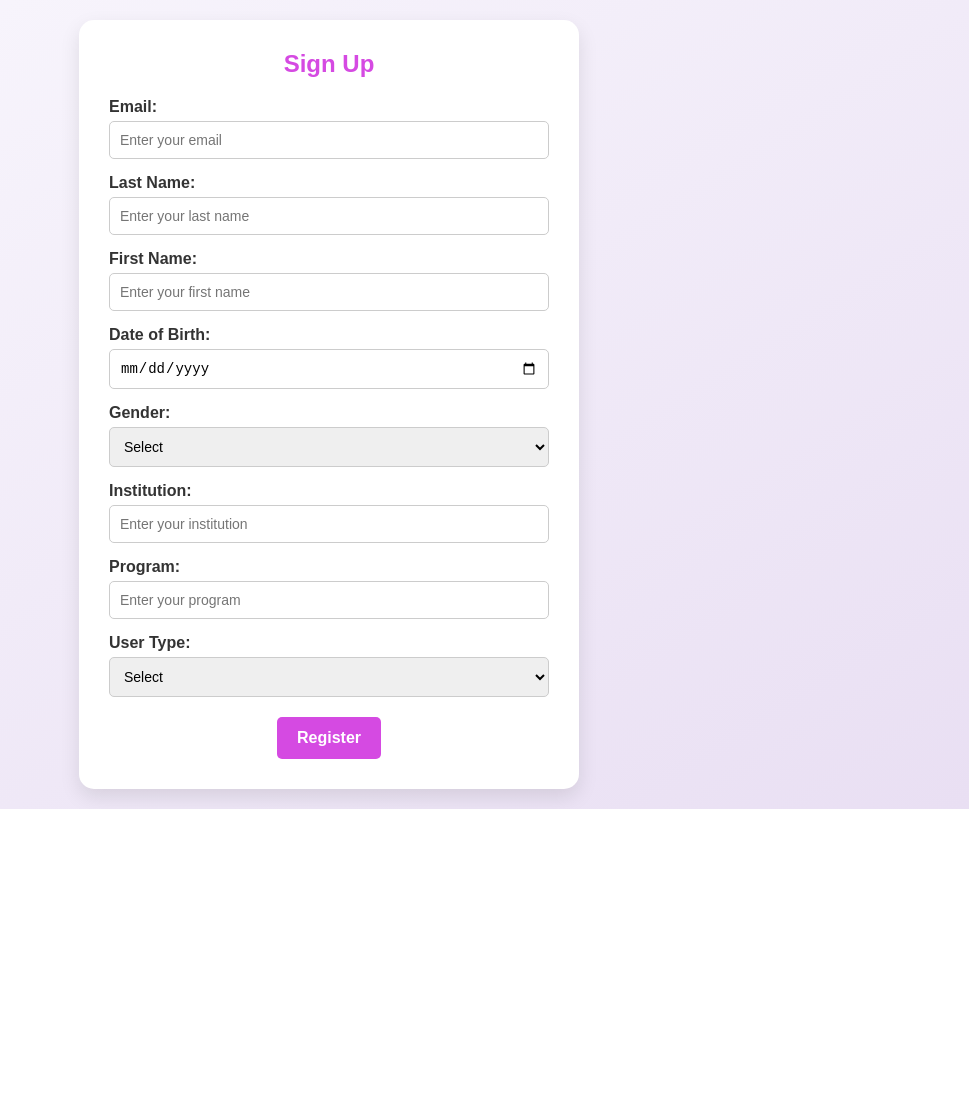
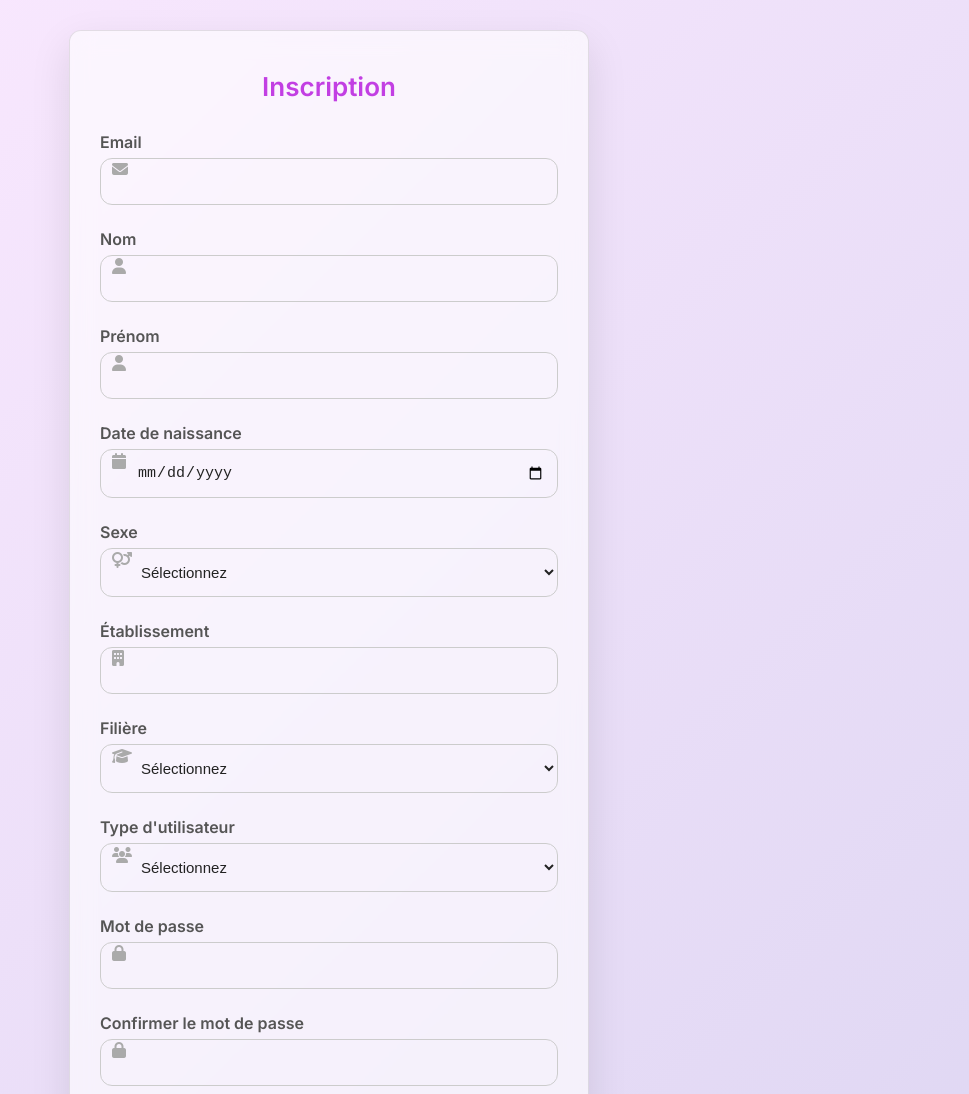
Before and after one commit to hiba-agdi05/projet, a website: page register.html in a window 1280 px wide. Shown: the top 1094 px of the page, without its empty margins (311-1280 px from the left). Before the commit the page ends 809 px from the top, so only its background shows below. Drawn offline with Linux system fonts and the light colour scheme.

Commit message:
ajout formulaire inscription

```diff
--- a/package.json
+++ b/package.json
@@ -1,4 +1,9 @@
 {
+  "dependencies": {
+    "bcrypt": "^5.1.1",
+    "express": "^5.1.0",
+    "jsonwebtoken": "^9.0.2"
+  },
   "name": "projet",
   "version": "1.0.0",
   "main": "server.js",
--- a/register.html
+++ b/register.html
@@ -1,181 +1,323 @@
 <!DOCTYPE html>
-<html lang="en">
+<html lang="fr">
 <head>
-  <meta charset="UTF-8">
-  <meta name="viewport" content="width=device-width, initial-scale=1.0">
-  <title>Registration Form</title>
+  <meta charset="UTF-8" />
+  <meta name="viewport" content="width=device-width, initial-scale=1.0"/>
+  <title>Formulaire d'inscription</title>
+  <link href="https://fonts.googleapis.com/css2?family=Inter:wght@400;600&display=swap" rel="stylesheet">
+  <link rel="stylesheet" href="https://cdnjs.cloudflare.com/ajax/libs/font-awesome/6.4.0/css/all.min.css">
   <style>
+    :root {
+      --primary: #c23fe3;
+      --bg: #f4effa;
+      --form-bg: rgba(255, 255, 255, 0.6);
+      --radius: 12px;
+    }
+
     * {
+      box-sizing: border-box;
       margin: 0;
       padding: 0;
-      box-sizing: border-box;
     }
 
     body {
-      font-family: Arial, sans-serif;
-      background: linear-gradient(to bottom right, #f9f7fd, #e9dff3);
-      padding: 20px;
+      font-family: 'Inter', sans-serif;
+      background: linear-gradient(to right bottom, #fbe9ff, #dfd7f3);
       display: flex;
+      justify-content: center;
       align-items: center;
-      justify-content: center;
       min-height: 100vh;
+      padding: 30px;
     }
 
     form {
-      background: white;
-      padding: 30px;
-      border-radius: 15px;
-      max-width: 500px;
+      background: var(--form-bg);
+      border: 1px solid rgba(0,0,0,0.1);
+      backdrop-filter: blur(12px);
+      padding: 40px 30px;
       width: 100%;
-      box-shadow: 0 8px 20px rgba(0, 0, 0, 0.1);
+      max-width: 520px;
+      border-radius: var(--radius);
+      box-shadow: 0 15px 40px rgba(0, 0, 0, 0.1);
+      animation: fadeIn 0.7s ease;
+    }
+
+    @keyframes fadeIn {
+      from { opacity: 0; transform: translateY(20px); }
+      to { opacity: 1; transform: translateY(0); }
     }
 
     h1 {
       text-align: center;
-      color: #d54ae2;
-      margin-bottom: 20px;
-      font-size: 24px;
+      font-size: 26px;
+      color: var(--primary);
+      margin-bottom: 30px;
+    }
+
+    .form-group {
+      position: relative;
+      margin-bottom: 24px;
+    }
+
+    .form-group i {
+      position: absolute;
+      top: 50%;
+      left: 12px;
+      transform: translateY(-50%);
+      color: #aaa;
+    }
+
+    input, select {
+      width: 100%;
+      padding: 14px 12px 14px 36px;
+      font-size: 15px;
+      border: 1px solid #ccc;
+      border-radius: var(--radius);
+      background: transparent;
+      color: #222;
+      transition: border-color 0.3s ease;
+    }
+
+    input:focus, select:focus {
+      border-color: var(--primary);
+      outline: none;
     }
 
     label {
       display: block;
-      margin-top: 15px;
-      font-weight: bold;
-      color: #333;
+      margin-bottom: 6px;
+      font-weight: 600;
+      color: #555;
+      position: relative;
     }
 
-    input, select {
-      width: 100%;
-      padding: 10px;
-      margin-top: 5px;
-      border: 1px solid #ccc;
-      border-radius: 5px;
+    label[data-tooltip]:hover::after {
+      content: attr(data-tooltip);
+      position: absolute;
+      top: -30px;
+      left: 50%;
+      transform: translateX(-50%);
+      background-color: #333;
+      color: #fff;
+      padding: 6px 10px;
+      border-radius: 4px;
       font-size: 14px;
-      transition: border-color 0.3s ease, box-shadow 0.3s ease;
-    }
-
-    input:focus, select:focus {
-      border-color: #d54ae2;
-      box-shadow: 0 0 5px rgba(213, 74, 226, 0.5);
-      outline: none;
-    }
-
-    button {
-      display: block;
-      margin: 20px auto 0;
-      padding: 12px 20px;
-      background-color: #d54ae2;
-      color: white;
-      border: none;
-      border-radius: 5px;
-      cursor: pointer;
-      font-size: 16px;
-      font-weight: bold;
-      transition: background-color 0.3s ease, transform 0.2s ease;
-    }
-
-    button:hover {
-      background-color: #b13bbd;
-      transform: scale(1.05);
+      white-space: nowrap;
+      z-index: 10;
     }
 
     .error {
       color: red;
-      font-size: 0.9em;
+      font-size: 0.85em;
       margin-top: 5px;
+    }
+
+    .success {
+      text-align: center;
+      color: green;
+      margin-top: 20px;
+    }
+
+    button {
+      width: 100%;
+      padding: 14px;
+      background: var(--primary);
+      color: #fff;
+      font-weight: 600;
+      border: none;
+      border-radius: var(--radius);
+      cursor: pointer;
+      font-size: 16px;
+      transition: transform 0.2s ease, background 0.3s ease;
+    }
+
+    button:hover {
+      background: #a62cc3;
+      transform: translateY(-2px);
+    }
+
+    .hidden {
+      display: none;
     }
 
     @media (max-width: 600px) {
       form {
-        padding: 20px;
-      }
-
-      h1 {
-        font-size: 20px;
-      }
-
-      button {
-        font-size: 14px;
+        padding: 30px 20px;
       }
     }
   </style>
 </head>
 <body>
-  <form id="signupForm">
-    <h1><strong>Sign Up</strong></h1>
-    <label for="email">Email:</label>
-    <input type="email" id="email" name="email" placeholder="Enter your email" required aria-label="Email">
+  <form id="signupForm" novalidate>
+    <h1>Inscription</h1>
+
+    <div class="form-group">
+      <label for="email" data-tooltip="Entrez votre adresse email valide">Email</label>
+      <i class="fa fa-envelope"></i>
+      <input type="email" id="email" name="email" required />
       <div class="error" id="emailError"></div>
+    </div>
 
-    <label for="lastName">Last Name:</label>
-    <input type="text" id="lastName" name="lastName" placeholder="Enter your last name" required aria-label="Last Name">
+    <div class="form-group">
+      <label for="lastName" data-tooltip="Entrez votre nom de famille">Nom</label>
+      <i class="fa fa-user"></i>
+      <input type="text" id="lastName" name="lastName" required />
       <div class="error" id="lastNameError"></div>
+    </div>
 
-    <label for="firstName">First Name:</label>
-    <input type="text" id="firstName" name="firstName" placeholder="Enter your first name" required aria-label="First Name">
+    <div class="form-group">
+      <label for="firstName" data-tooltip="Entrez votre prénom">Prénom</label>
+      <i class="fa fa-user"></i>
+      <input type="text" id="firstName" name="firstName" required />
       <div class="error" id="firstNameError"></div>
+    </div>
 
-    <label for="birthDate">Date of Birth:</label>
-    <input type="date" id="birthDate" name="birthDate" required aria-label="Date of Birth">
+    <div class="form-group">
+      <label for="birthDate" data-tooltip="Sélectionnez votre date de naissance">Date de naissance</label>
+      <i class="fa fa-calendar"></i>
+      <input type="date" id="birthDate" name="birthDate" required />
       <div class="error" id="birthDateError"></div>
+    </div>
 
-    <label for="gender">Gender:</label>
-    <select id="gender" name="gender" required aria-label="Gender">
-      <option value="">Select</option>
-      <option value="Male">Male</option>
-      <option value="Female">Female</option>
+    <div class="form-group">
+      <label for="gender" data-tooltip="Sélectionnez votre sexe">Sexe</label>
+      <i class="fa fa-venus-mars"></i>
+      <select id="gender" name="gender" required>
+        <option value="">Sélectionnez</option>
+        <option value="Male">Homme</option>
+        <option value="Female">Femme</option>
       </select>
       <div class="error" id="genderError"></div>
+    </div>
 
-    <label for="institution">Institution:</label>
-    <input type="text" id="institution" name="institution" placeholder="Enter your institution" required aria-label="Institution">
+    <div class="form-group">
+      <label for="institution" data-tooltip="Entrez le nom de votre établissement">Établissement</label>
+      <i class="fa fa-building"></i>
+      <input type="text" id="institution" name="institution" required />
       <div class="error" id="institutionError"></div>
+    </div>
 
-    <label for="program">Program:</label>
-    <input type="text" id="program" name="program" placeholder="Enter your program" required aria-label="Program">
+    <div class="form-group">
+      <label for="program" data-tooltip="Sélectionnez votre filière d'études">Filière</label>
+      <i class="fa fa-graduation-cap"></i>
+      <select id="program" name="program" required>
+        <option value="">Sélectionnez</option>
+        <option value="Mathématique">Mathématique</option>
+        <option value="Physique">Physique</option>
+        <option value="Informatique">Informatique</option>
+        <option value="Chimie">Chimie</option>
+        <option value="Autre">Autre</option>
+      </select>
       <div class="error" id="programError"></div>
+    </div>
 
-    <label for="userType">User Type:</label>
-    <select id="userType" name="userType" required aria-label="User Type">
-      <option value="">Select</option>
-      <option value="student">Student</option>
-      <option value="teacher">Teacher</option>
+    <div class="form-group hidden" id="otherProgramGroup">
+      <label for="otherProgram" data-tooltip="Entrez le nom de votre filière si elle n'est pas listée">Autre Filière</label>
+      <i class="fa fa-pencil-alt"></i>
+      <input type="text" id="otherProgram" name="otherProgram" placeholder="Précisez votre filière" />
+    </div>
+
+    <div class="form-group">
+      <label for="userType" data-tooltip="Sélectionnez votre type d'utilisateur">Type d'utilisateur</label>
+      <i class="fa fa-users"></i>
+      <select id="userType" name="userType" required>
+        <option value="">Sélectionnez</option>
+        <option value="student">Étudiant</option>
+        <option value="teacher">Enseignant</option>
       </select>
       <div class="error" id="userTypeError"></div>
+    </div>
 
-    <button type="submit">Register</button>
+    <div class="form-group">
+      <label for="password" data-tooltip="Choisissez un mot de passe sécurisé">Mot de passe</label>
+      <i class="fa fa-lock"></i>
+      <input type="password" id="password" name="password" required />
+      <div class="error" id="passwordError"></div>
+    </div>
+
+    <div class="form-group">
+      <label for="confirmPassword" data-tooltip="Confirmez votre mot de passe">Confirmer le mot de passe</label>
+      <i class="fa fa-lock"></i>
+      <input type="password" id="confirmPassword" name="confirmPassword" required />
+      <div class="error" id="confirmPasswordError"></div>
+    </div>
+
+    <button type="submit">S'inscrire</button>
+    <div class="success" id="successMessage"></div>
   </form>
 
   <script>
-    document.getElementById('signupForm').addEventListener('submit', function(e) {
+    const form = document.getElementById('signupForm');
+    const otherProgramGroup = document.getElementById('otherProgramGroup');
+    const programSelect = document.getElementById('program');
+
+    programSelect.addEventListener('change', function () {
+      otherProgramGroup.classList.toggle('hidden', this.value !== 'Autre');
+    });
+
+    form.addEventListener('submit', function (e) {
       e.preventDefault();
-      const form = e.target;
       const data = new FormData(form);
       const entries = Object.fromEntries(data.entries());
 
-      // Clear previous error messages
-      document.querySelectorAll('.error').forEach(error => error.textContent = '');
-
+      document.querySelectorAll('.error').forEach(el => el.textContent = '');
+      document.getElementById('successMessage').textContent = '';
       let hasError = false;
 
-      // Validate email
-      if (!entries.email.includes('@')) {
-        document.getElementById('emailError').textContent = "Invalid email address.";
+      const requiredFields = {
+        email: 'Email',
+        lastName: 'Nom',
+        firstName: 'Prénom',
+        birthDate: 'Date de naissance',
+        gender: 'Sexe',
+        institution: 'Établissement',
+        program: 'Filière',
+        userType: 'Type d’utilisateur',
+        password: 'Mot de passe',
+        confirmPassword: 'Confirmation du mot de passe'
+      };
+
+      const emailRegex = /^[^@\s]+@[^@\s]+\.[^@\s]+$/;
+      if (!emailRegex.test(entries.email)) {
+        document.getElementById('emailError').textContent = "Adresse email invalide.";
         hasError = true;
       }
 
-      // Validate required fields
-      ['lastName', 'firstName', 'birthDate', 'gender', 'institution', 'program', 'userType'].forEach(field => {
+      for (const field in requiredFields) {
         if (!entries[field]) {
-          document.getElementById(`${field}Error`).textContent = `${field} is required.`;
+          document.getElementById(field + 'Error').textContent = requiredFields[field] + " est requis.";
           hasError = true;
         }
-      });
+      }
 
-      if (hasError) return;
+      if (entries.password !== entries.confirmPassword) {
+        document.getElementById('confirmPasswordError').textContent = "Les mots de passe ne correspondent pas.";
+        hasError = true;
+      }
 
-      // Success message
-      alert(`Successfully registered: ${entries.firstName} ${entries.lastName}`);
+      const birthDate = new Date(entries.birthDate);
+      const today = new Date();
+      if (birthDate > today) {
+        document.getElementById('birthDateError').textContent = "Date de naissance invalide.";
+        hasError = true;
+      }
+
+      if (!hasError) {
+        const filiere = entries.program === 'Autre' ? entries.otherProgram || 'Autre' : entries.program;
+
+        document.getElementById('successMessage').textContent =
+          `Inscription réussie : ${entries.firstName} ${entries.lastName} (${filiere}). Redirection...`;
+
+        localStorage.setItem('userEmail', entries.email);
+        localStorage.setItem('userPassword', entries.password);
+
+        form.reset();
+        otherProgramGroup.classList.add('hidden');
+
+        setTimeout(() => {
+          window.location.href = "login.html";
+        }, 1500);
+      }
     });
   </script>
 </body>
```
Also changed, not shown: login.html (+52 -29 lines), server.js (+0 -17 lines). Lines whose indentation alone changed are shown as unchanged.
